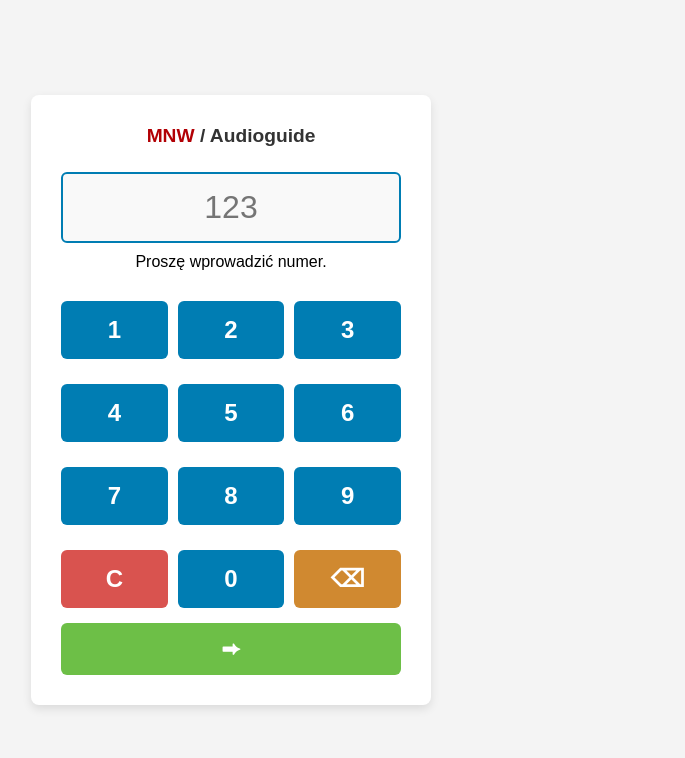
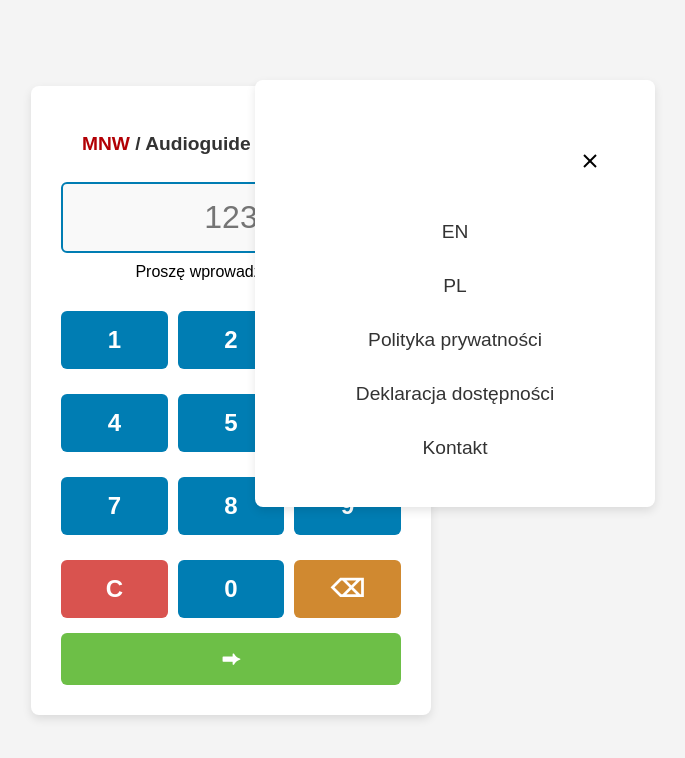
Before and after one commit to MNW1862/audioguide, a PHP site: page / in a window 1280 px wide. Shown: the top 758 px of the page, without its empty margins (409-1094 px from the left). Run offline with PHP 8.4, Linux system fonts and the light colour scheme.

Commit message:
add hamburger menu with required items
just navigation, content in next steps

```diff
--- a/assets/styles.css
+++ b/assets/styles.css
@@ -17,6 +17,104 @@ body {
     height: 100vh;
 }
 
+header {
+    display: flex;
+    justify-content: space-between;
+    align-items: center;
+    padding: 1rem;
+    position: relative;
+    z-index: 2;
+    background: #fff;
+}
+
+/* Hide checkbox */
+#menu-toggle {
+    display: none;
+}
+
+/* Hamburger icon */
+.menu-icon {
+    width: 24px;
+    height: 24px;
+    cursor: pointer;
+    z-index: 3;
+}
+
+.menu-icon svg {
+    display: block;
+    width: 100%;
+    height: 100%;
+}
+
+/* Overlay */
+.overlay {
+    position: fixed;
+    top: 0;
+    left: 0;
+    width: 100vw;
+    height: 100vh;
+    background: rgba(0, 0, 0, 0.4);
+    opacity: 0;
+    pointer-events: none;
+    transition: opacity 0.3s ease;
+    z-index: 1;
+}
+
+/* Menu */
+.menu {
+    position: fixed;
+    top: 10%;
+    left: 5%;
+    background: white;
+    padding: 30px;
+    border-radius: 8px;
+    box-shadow: 0px 4px 10px rgba(0, 0, 0, 0.1);
+    max-width: 400px;
+    width: 90%;
+    transform: translateX(150%);
+    transition: transform 0.3s ease, box-shadow 0.3s ease;
+    padding: 2rem 1rem;
+    display: flex;
+    z-index: 5;
+    flex-direction: column;
+}
+
+.menu a {
+    text-decoration: none;
+    color: #333;
+    font-size: 1.2rem;
+    margin: 1rem 0;
+}
+
+.menu a:hover {
+    text-decoration: underline;
+}
+/* Close icon */
+.close-icon {
+    align-self: flex-end;
+    width: 24px;
+    height: 24px;
+    cursor: pointer;
+    margin-top: 10%;
+    margin-right: 10%;
+    margin-bottom: 2rem;
+}
+
+.close-icon svg {
+    display: block;
+    width: 100%;
+    height: 100%;
+}
+
+/* Show menu and overlay when checkbox is checked */
+#menu-toggle:checked ~ .overlay {
+    opacity: 1;
+    pointer-events: auto;
+}
+
+#menu-toggle:checked ~ .menu {
+    transform: translateX(0%);
+}
 /* Main content container */
 .container {
     background: white;
@@ -29,14 +127,14 @@ body {
     margin-bottom: 10%;
     margin-left: 2%;
     margin-right: 2%;
-    transition: transform 0.3s ease, box-shadow 0.3s ease;
+    z-index: 0;
 }
 
 /* Headings */
 h1 {
     color: #333;
     font-size: 1.2rem;
-    margin-bottom: 15px;
+    margin: auto 5px auto 5px;
 }
 h2 {
     color: #333;
--- a/assets/styles_p.css
+++ b/assets/styles_p.css
@@ -15,6 +15,10 @@ body {
     justify-content: center;
     align-items: center;
     height: 100vh;
+}
+
+h1 {
+   margin: 5px auto 5px auto;
 }
 
 /* Main content container */
--- a/index.php
+++ b/index.php
@@ -9,7 +9,45 @@
 </head>
 <body>
     <div class="container">
+    <header>
         <h1><span class="mnw">MNW</span> / Audioguide</h1>
+
+    <!-- Menu Toggle -->
+    <input type="checkbox" id="menu-toggle">
+
+    <!-- Hamburger Icon Label -->
+    <label for="menu-toggle" class="menu-icon">
+    <svg viewBox="0 0 24 24" fill="none" stroke="currentColor" stroke-width="2">
+    <line x1="3" y1="6" x2="21" y2="6" />
+    <line x1="3" y1="12" x2="21" y2="12" />
+    <line x1="3" y1="18" x2="21" y2="18" />
+    </svg>
+    </label>
+  <!-- Overlay -->
+  <label for="menu-toggle" class="overlay"></label>
+
+  <!-- Menu -->
+  <nav class="menu">
+
+    <!-- Menu Toggle -->
+    <input type="checkbox" id="menu-toggle">
+    <!-- Close Button -->
+    <label for="menu-toggle" class="close-icon">
+      <svg viewBox="0 0 24 24" fill="none" stroke="currentColor" stroke-width="2">
+        <line x1="18" y1="6" x2="6" y2="18" />
+        <line x1="6" y1="6" x2="18" y2="18" />
+      </svg>
+    </label>
+
+    <!-- Menu Items -->
+    <a href="#">EN</a>
+    <a href="#">PL</a>
+    <a href="#">Polityka prywatności</a>
+    <a href="#">Deklaracja dostępności</a>
+    <a href="#">Kontakt</a>
+  </nav>
+  </header>
+
 
         <form action="process.php" method="get" onsubmit="return validateForm()">
             <input type="text" id="number" name="number" placeholder="123" required readonly>
```
